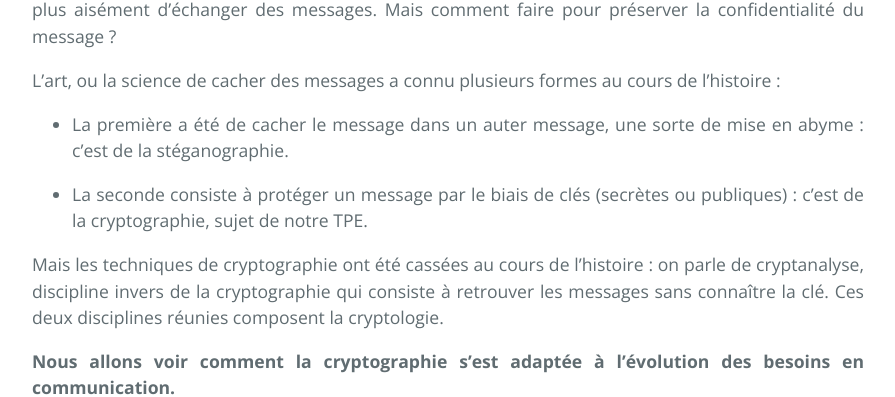
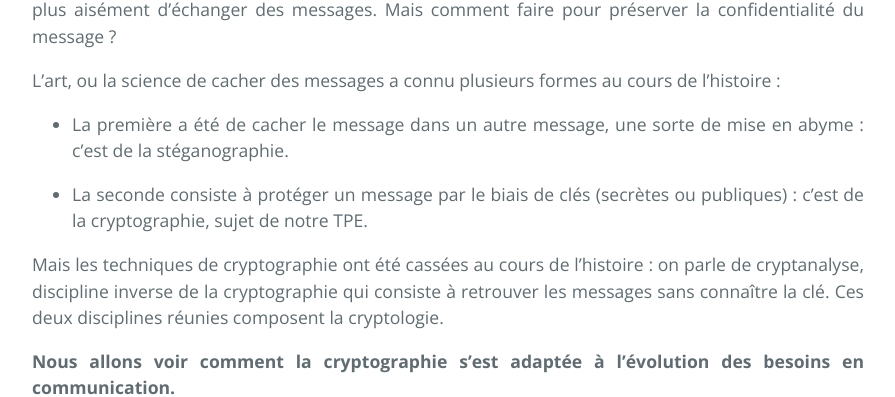
Before and after one commit to SamuelGallay/CryptoTPE, a Jekyll site: the page built from index.md, in a window 1280 px wide and 900 px high, scrolled down 445 px. Shown: the part 148-545 px from the top of the window, without its empty margins (192-1087 px from the left). Built offline with Jekyll 4.4.1, drawn with Linux system fonts in a browser that asks for light colours; our own code applies the rules of GitHub Pages for plain Markdown files; the repository's description, which GitHub fills in, is left out.

Commit message:
Update index.md

```diff
--- a/index.md
+++ b/index.md
@@ -12,11 +12,11 @@ Mais comment faire pour préserver la confidentialité du message ?
 
 L’art, ou la science de cacher des messages a connu plusieurs formes au cours de l’histoire :
 
-- La première a été de cacher le message dans un auter message, une sorte de mise en abyme : c’est de la stéganographie.
+- La première a été de cacher le message dans un autre message, une sorte de mise en abyme : c’est de la stéganographie.
 
 - La seconde consiste à protéger un message par le biais de clés (secrètes ou publiques) : c'est de la cryptographie, sujet de notre TPE.
 
-Mais les techniques de cryptographie ont été cassées au cours de l'histoire : on parle de cryptanalyse, discipline invers de la cryptographie qui consiste à retrouver les messages sans connaître la clé. Ces deux disciplines réunies composent la cryptologie.
+Mais les techniques de cryptographie ont été cassées au cours de l'histoire : on parle de cryptanalyse, discipline inverse de la cryptographie qui consiste à retrouver les messages sans connaître la clé. Ces deux disciplines réunies composent la cryptologie.
 
 
 **Nous allons voir comment la cryptographie s'est adaptée à l'évolution des besoins en communication.**
```
